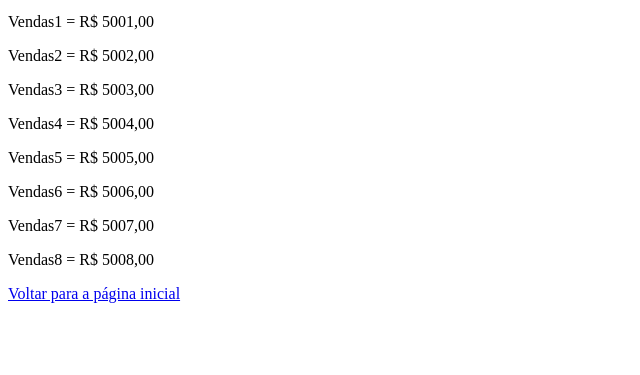
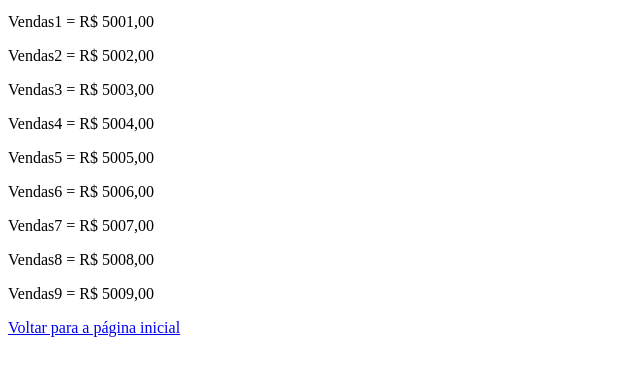
Before and after one commit to rubens144/siteversao3, a plain HTML site: page vendas.html in a window 1280 px wide. Shown: the part 101-476 px from the top of the page, without its empty margins (0-640 px from the left). Drawn offline with Linux system fonts and the light colour scheme.

Commit message:
site de vendas versao 9

```diff
--- a/vendas.html
+++ b/vendas.html
@@ -16,6 +16,7 @@
     <p>Vendas6  = R$ 5006,00 </p>
     <p>Vendas7  = R$ 5007,00 </p>
     <p>Vendas8  = R$ 5008,00 </p>
+    <p>Vendas9  = R$ 5009,00 </p>
     <a href="index.html">Voltar para a página inicial</a>
 </body>
 </html>
```
